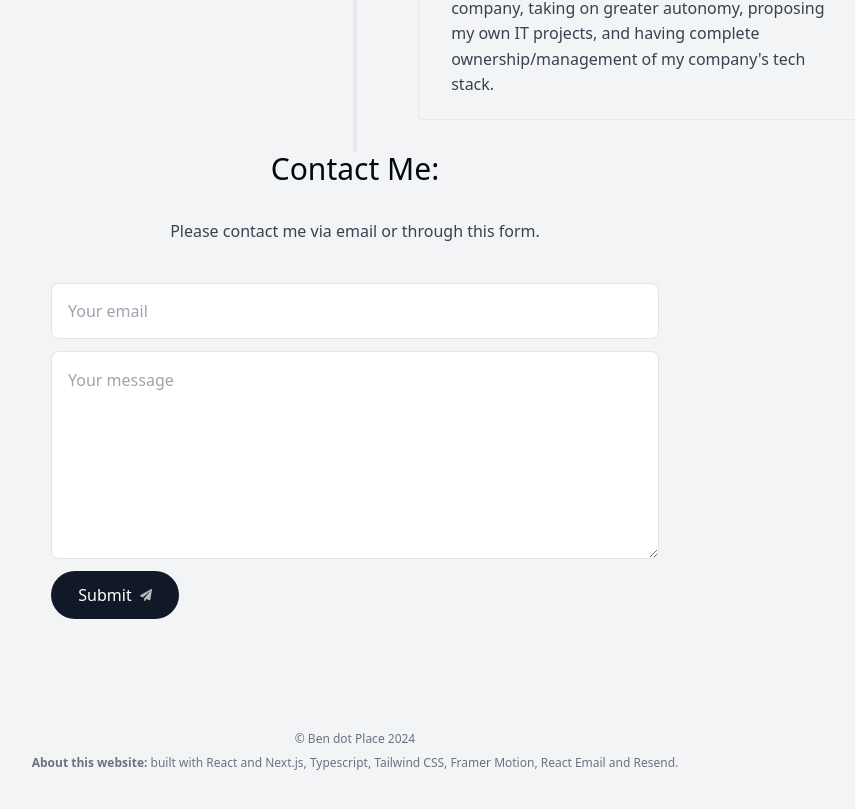
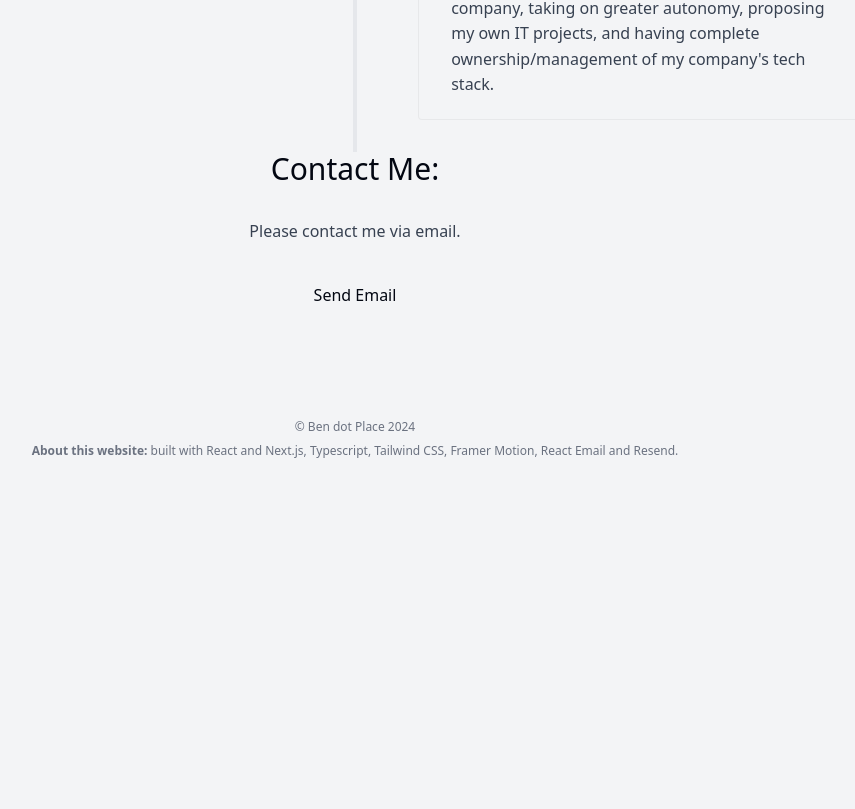
Before and after one commit to Drwheats/bendotplacemain, a Next.js app: page / in a window 1280 px wide. Shown: the part 3161-3970 px from the top of the page, without its empty margins (285-1140 px from the left). After the commit the page ends 3660 px from the top, so only its background shows below. Built offline with nearby package versions, Linux system fonts and the light colour scheme.

Commit message:
gave up on form stupid email link

```diff
--- a/components/contact.tsx
+++ b/components/contact.tsx
@@ -28,22 +28,23 @@ export default function Contact() {
         }}><SectionHeading>Contact me: </SectionHeading>
 
             <p className="text-gray-700">
-                Please contact me via email or through this form.
+                Please contact me via email.
 
                 {/*at {" "} <a className="Underline" href="mailto:dr.wheats@gmail.com">dr.wheats@gmail.com</a>{" "}*/}
             </p>
 
             <form className="mt-10 flex flex-col"
-            action={ async (formData) => {
-                const {error} = await sendEmail(formData);
-                if (error) {
-                    toast.error(error);
-                    return;
-                }
-                toast.success("Email Sent Successfully!")
-            }}>
-                <input name="emailName" className=" group h-14 rounded-lg border border-black/10 p-4 dark:text-black" type="email" placeholder="Your email" required maxLength={500}/>
-                <textarea name="messageName" className={"h-52 my-3 rounded-lg borderBlack p-4 dark:text-black"} placeholder="Your message" required maxLength={5000}/>
+            // action={ async (formData) => {
+            //     const {error} = await sendEmail(formData);
+            //     if (error) {
+            //         toast.error(error);
+            //         return;
+            //     }
+            //     toast.success("Email Sent Successfully!")
+            // }}
+            >
+                {/* <input name="emailName" className=" group h-14 rounded-lg border border-black/10 p-4 dark:text-black" type="email" placeholder="Your email" required maxLength={500}/>
+                <textarea name="messageName" className={"h-52 my-3 rounded-lg borderBlack p-4 dark:text-black"} placeholder="Your message" required maxLength={5000}/> */}
                 <SubmitButton />
             </form>
         </motion.section>
--- a/components/submitButton.tsx
+++ b/components/submitButton.tsx
@@ -6,13 +6,13 @@ export default function SubmitButton() {
     const {pending} = useFormStatus();
 
     return (
-        <button disabled={pending} type="submit" className="group flex items-center justify-center gap-2 h-[3rem] w-[8rem] bg-gray-900 text-white rounded-full outline-none transition-all disabled:bg-opacity-65 disabled:scale-100
-                focus:scale-110 hover:scale-110 hover:bg-gray-950 active:scale-105 ">Submit{pending ? (<div className="h-5 w-5 animate-spin rounded-full border-b-2 border-white"></div>) : (
-            <div>
-                <FaPaperPlane
-                    className="text-xs opacity-70 transition-all group-hover:translate-x-1 group-hover:translate-y-1"/>
-            </div>)
-        }</button>)
-
-
+        // <button disabled={pending} type="submit" className="group flex items-center justify-center gap-2 h-[3rem] w-[8rem] bg-gray-900 text-white rounded-full outline-none transition-all disabled:bg-opacity-65 disabled:scale-100
+        //         focus:scale-110 hover:scale-110 hover:bg-gray-950 active:scale-105 ">Submit{pending ? (<div className="h-5 w-5 animate-spin rounded-full border-b-2 border-white"></div>) : (
+        //     <div>
+        //         <FaPaperPlane
+        //             className="text-xs opacity-70 transition-all group-hover:translate-x-1 group-hover:translate-y-1"/>
+        //     </div>)
+        // }</button>)
+        <a href="mailto:bengallagher8@gmail.com">Send Email</a>
+    );
 }
```
